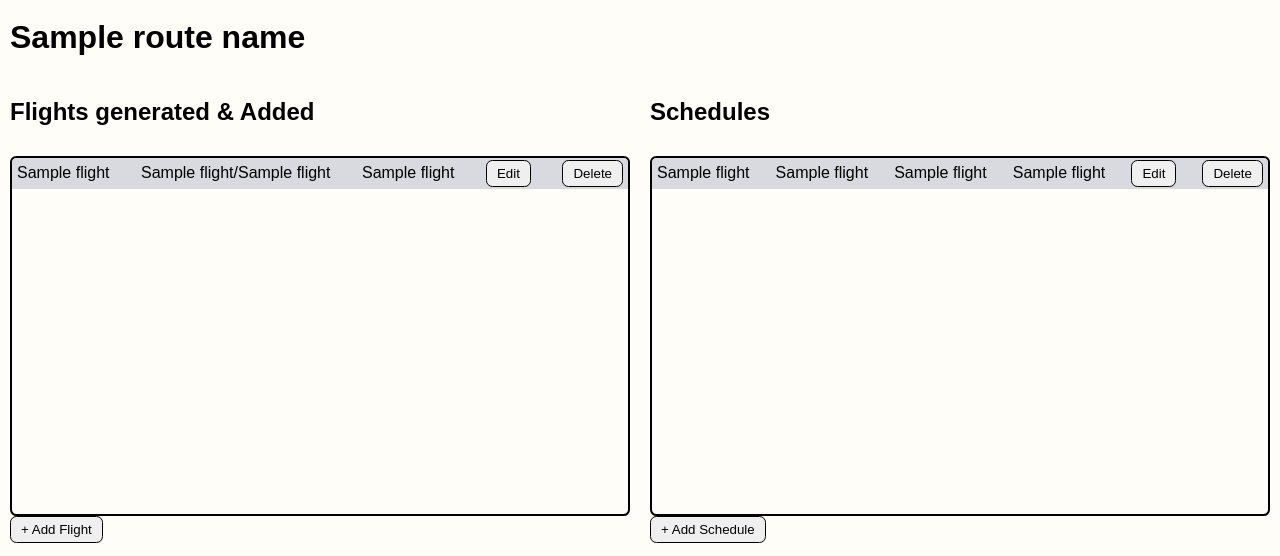
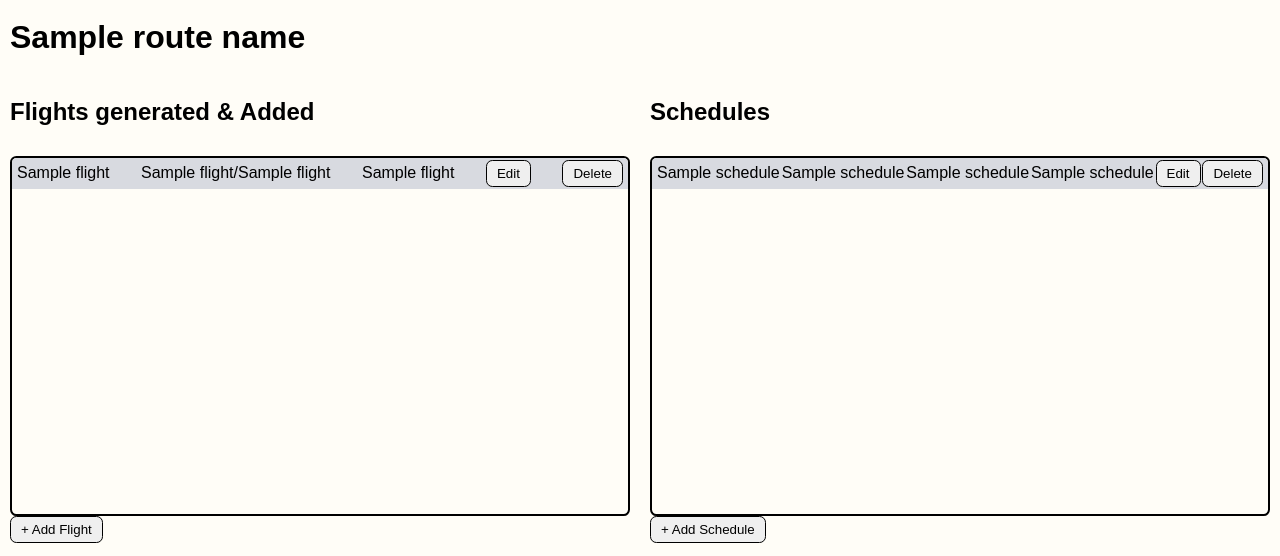
Before and after one commit to GeorgeCooke8809/Coursework_Airline-Booking, a Flask app: template frontend/templates/flight-ops-route-details.html in a window 1280 px wide. Shown: the part 87-643 px from the top of the page. Run offline with Flask 3, Linux system fonts and the light colour scheme; the template is opened without the code that fills it: most values are stand-ins (such as "Sample title", 1, 10 or a date in 2020); parts of the project's set-up code (start-up, migrations or seed data) failed here and were passed over.

Commit message:
Added functionality to add one-off flight

```diff
--- a/flights/schedules.py
+++ b/flights/schedules.py
@@ -60,6 +60,7 @@ def get_route_schedules(Session: Session, route_id: int) -> dict:
         Session.query(Service)
         .filter(Service.route_id == route_id)
         .filter(Service.end_date < date.today())
+        .filter(Service.shown_in_list == True)
         .order_by(Service.end_date)
     ).all()
 
@@ -71,6 +72,7 @@ def get_route_schedules(Session: Session, route_id: int) -> dict:
         Session.query(Service)
         .filter(Service.route_id == route_id)
         .filter(Service.end_date >= date.today())
+        .filter(Service.shown_in_list == True)
         .order_by(Service.start_date)
     ).all()
 
--- a/frontend/routes/staff_portal.py
+++ b/frontend/routes/staff_portal.py
@@ -42,5 +42,6 @@ def operations_routes_details(route_id):
         "flight-ops-route-details.html",
         route_name = get_route_name(route_id),
         route_flights = get_route_flights(route_id),
-        route_schedules = get_route_schedules(route_id)
+        route_schedules = get_route_schedules(route_id),
+        route_id = route_id
     )
--- a/frontend/static/js/scripts.js
+++ b/frontend/static/js/scripts.js
@@ -364,3 +364,34 @@ async function addRoute() {
         flashMessage(response_json.message)
     }
 }
+
+// Flight operations details
+async function addOneOffFLight(routeID) {
+    event.preventDefault()
+
+    console.log("Trying to add one off flight...")
+    var date_time = document.querySelector("#add-flight-datetime").value
+
+    response = await fetch("/api/add-one-off-flight", {
+        method: "POST",
+        headers: { "Content-Type": "application/json" },
+        body: JSON.stringify({
+            "routeID": routeID,
+            "departureDatetime": date_time
+        })
+    })
+
+    response_json = await response.json()
+
+    if (response_json.code == 200) {
+        console.log("Information correct, redirecting.")
+        //window.location.replace(`/employee/operations/route-details/${routeID}`)
+    } else {
+        console.log("Information incorrect, flashing error.")
+        flashMessage(response_json.message)
+    }
+}
+
+async function addSchedule(routeID) {
+
+}
--- a/frontend/templates/flight-ops-route-details.html
+++ b/frontend/templates/flight-ops-route-details.html
@@ -44,10 +44,10 @@
 
                 {% for schedule in route_schedules["present"] %}
                 <div class="admin-user-item"> <!-- TODO: Change naming -->
-                    <label>{{ flight[1] }}</label>
-                    <label>{{ flight[2] }}</label>
-                    <label>{{ flight[3] }}</label>
-                    <label>{{ flight[4] }}</label> <!-- TODO: Show - if flight repeats in is None -->
+                    <label>{{ schedule[1] }}</label>
+                    <label>{{ schedule[2] }}</label>
+                    <label>{{ schedule[3] }}</label>
+                    <label>{{ schedule[4] }}</label> <!-- TODO: Show - if flight repeats in is None -->
                     <button class="edit-operations-details-button" onclick="">Edit</button>
                     <!-- TODO: Add functionality to edit schedule button -->
                     <button class="delete-operations-details-button" onclick="">Delete</button>
@@ -76,10 +76,12 @@
         </svg>
     </button>
 
-    <form onsubmit="addFlight()"> <!-- TODO: Add route ID -->
+    <form onsubmit="addOneOffFLight({{ route_id }})">
+        <!-- ! Code formatter will object to flask syntax here, that's fine. It works -->
         <label>
             Flight Date & Time (UTC) <br>
-            <input type="datetime" id="add-flight-datetime">
+            <input type="datetime-local" id="add-flight-datetime">
+            <!-- TODO: Check if this will work on other timezones -->
         </label><br>
 
         <input type="submit" value="Add One-Time Flight">
@@ -94,12 +96,13 @@
         </svg>
     </button>
 
-    <form onsubmit="addSchedule()"> <!-- TODO: Add route ID -->
+    <form onsubmit="addSchedule({{ route_id }})">
+        <!-- ! Code formatter will object to flask syntax here, that's fine. It works -->
         <div class="columns">
             <div class="column">
                 <label>
                     Start Date (Inclusive) <br>
-                    <input type="date" id="add-schedule-end">
+                    <input type="date" id="add-schedule-start">
                 </label>
 
                 <label>
```
Also changed, not shown: frontend/routes/api.py (+7 -2 lines), data/data.db.
